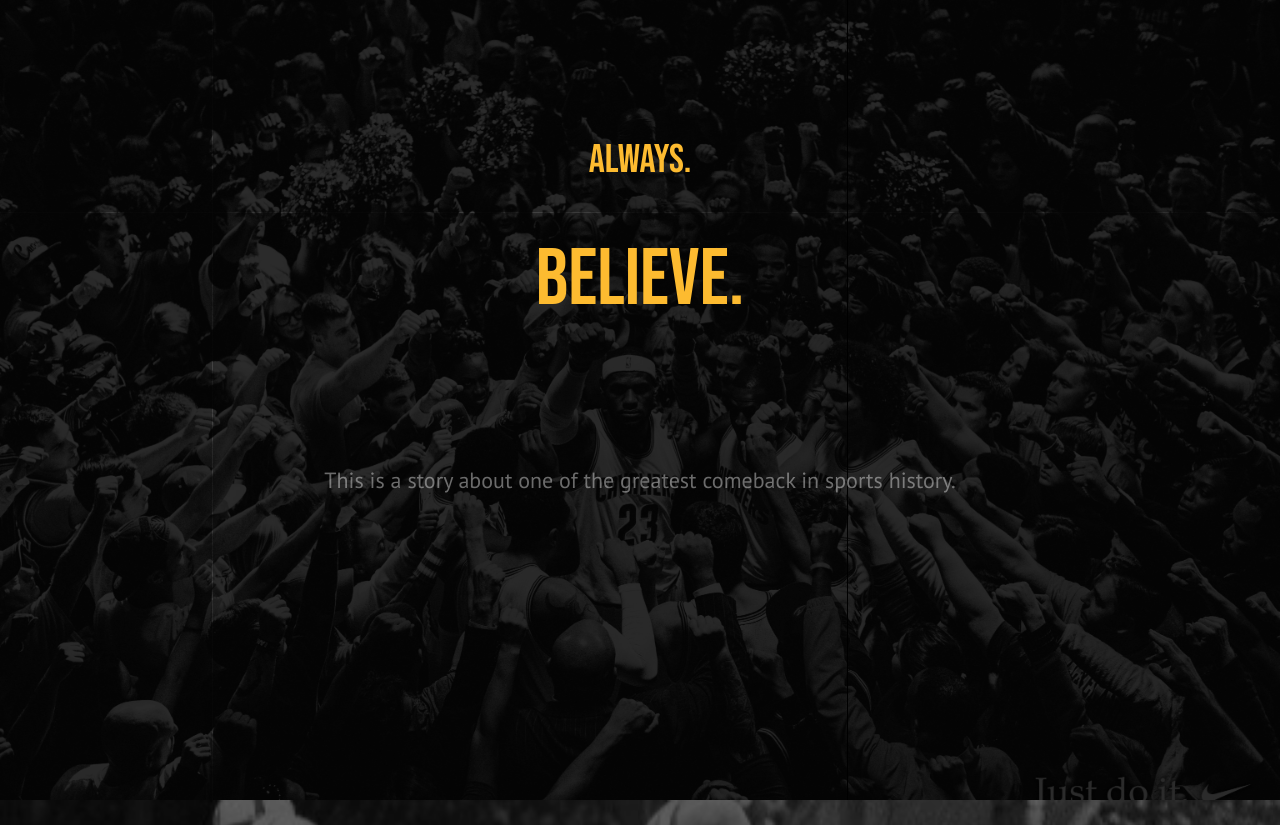
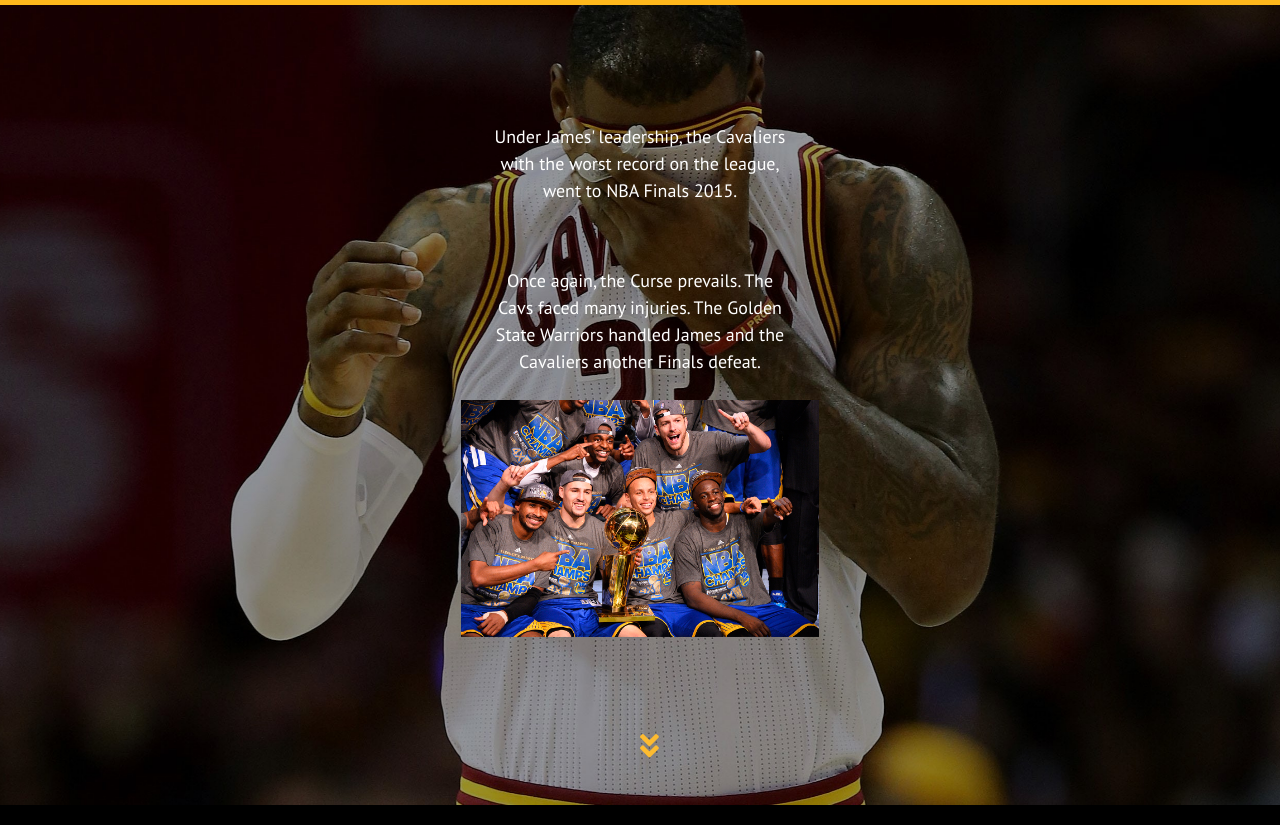
Before and after one commit to elch93/tgc-proj1-believeland, a plain HTML site: page index.html in a window 1280 px wide. Shown: the top 825 px of the page. Drawn offline with nearby package versions, Linux system fonts and the light colour scheme.

Commit message:
chapt3 added

```diff
--- a/index.html
+++ b/index.html
@@ -32,27 +32,27 @@
 
              -->
             <!-- welcome message -->
-            <div class="col-12 p-0 m-0 " id="welcome">
+            <!-- <div class="col-12 p-0 m-0 " id="welcome">
                 <div class="row p-0 justify-content-center opening" >
                     <img src="images/chuddle-dark.jpg" alt="team-huddle">
                     <h1 class="para1">ALWAYS.</h1><h1 class="para2">BELIEVE.</h1>
                     <p>This is a story about one of the greatest comeback in sports history.</p>
                     <a href="#chapt0"><i class="fa fa-angle-double-down" aria-hidden="true"></i></a>
                 </div>
-            </div>
+            </div>  -->
 
             <!-- prologue -->
-            <div class="col-12 p-0 m-0 d-flex justify-content-center" id="chapt0">
+            <!-- <div class="col-12 p-0 m-0 d-flex justify-content-center" id="chapt0">
                 <img src="images/browns.jpg" alt="1964-browns"/>
                 <p class="fadeIn1" id="c01">On 27 December 1964, the Cleveland Browns defeated the Baltimore Colts to win the National Football League Championship.</p>
                 <p class="fadeIn2" id="c02">From that day on, the city of Cleveland would not see another major sports championship</p>
                 <h1 class="fadeIn3" id="c03">for over 50 years.</h1>
                 <a href="#chapt1"><i class="fa fa-angle-double-down" aria-hidden="true"></i></a>
-            </div>
+            </div>  -->
 
             <!-- Kid from Akron  -->
 
-            <div class="col-12 p-0 m-0" id="chapt1">
+            <!-- <div class="col-12 p-0 m-0" id="chapt1">
                 <div class="row justify-content-center">
                     <div class="col-12 p-0">
                         <div class="d-flex flex-row justify-content-center">
@@ -83,14 +83,14 @@
                     </div>
                 </div>
                 <a href="#chapt2"><i class="fa fa-angle-double-down" aria-hidden="true"></i></a>
-            </div>
+            </div> -->
 
 
 
 
 
             <!-- To South Beach -->
-            <div class="col-12 p-0 m-0" id="chapt2">
+            <!-- <div class="col-12 p-0 m-0" id="chapt2">
                 <div class="row d-flex flex-wrap flex-row justify-items-center p-2">
                     <div class="col-12 fadeIn3" id="villain"><img src="images/chapt2/masked-bron.png" alt="villain"><h1>VILLAIN</h1></div>
                     <div class="col-12 p-2 m-2 fadeIn1" id="c21"><p>“I thought he was, <br>
@@ -124,16 +124,21 @@
                     </div>
                 </div>
                 <a href="#chapt3"><i class="fa fa-angle-double-down" aria-hidden="true"></i></a>
-            </div>
+            </div> -->
 
             <!-- 2015 loss and 3-1 -->
             <div class="col-12 p-0 m-0 gbor" id="chapt3">
-
-
-
-
-
-
+                <div class="row p-0 m-0 justify-content-center" >
+                    <img id="frus" class="fadeIn0" src="images/chapt3/bron3.jpg" alt="finals15sad">
+                    <p id="p31">Under James' leadership, the Cavaliers with the worst
+                        record on the league, went to NBA Finals 2015.</p>
+                    <p id="p32">Once again, the Curse prevails. The Cavs faced
+                        many injuries. The Golden State Warriors
+                        handled James and the Cavaliers another Finals defeat.
+                    </p>
+                    <img id="won15" class="fadeIn0" src="images/chapt3/warriorsvictory.jpg" alt="finals15happy">
+                    <a href="#chapt3b"><i class="fa fa-angle-double-down" aria-hidden="true"></i></a>
+                </div>
             </div>
 
 
--- a/mycustomstyles.css
+++ b/mycustomstyles.css
@@ -39,9 +39,8 @@
 
 
 #draftday:hover #pickquote, #draftday:hover #c11, #draftday:hover #c12, #draftday:hover #c13,
-#draftday:hover img, #chapt2:hover #c21, #chapt2:hover #c22, #chapt2:hover #villain, #chapt3:hover #c31,
-#chapt3:hover #c32, #chapt3:hover #c33, #chapt3:hover img
-{
+#draftday:hover img, #chapt2:hover #c21, #chapt2:hover #c22, #chapt2:hover #villain
+    {
     display: block;
 }
 
--- a/styles.css
+++ b/styles.css
@@ -367,9 +367,47 @@ h1 {
 /* -------------------------------chapt3 css --------------------------------*/
 #chapt3 {
     height: 100vh;
+    position: relative;
+    text-align: center;
 }
 
+#chapt3 h1 {
+    color: white;
+}
 
+#chapt3 #frus {
+    object-fit: cover;
+    height: 100vh;
+    width: 100vw;
+}
+
+#chapt3 #p31 {
+    top: 20%;
+    left: 50%;
+    position: absolute;
+    transform: translateX(-50%) translateY(-50%);
+    font-size: 18px;
+    font-family: 'PT Sans' ;
+    width:300px;
+}
+
+#chapt3 #p32 {
+    top: 40%;
+    left: 50%;
+    position: absolute;
+    transform: translateX(-50%) translateY(-50%);
+    font-size: 18px;
+    font-family: 'PT Sans' ;
+    width:300px;
+}
+
+#chapt3 #won15 {
+    position: absolute;
+    max-width: 80%;
+    max-height: 30%;
+    top:50%;
+
+}
 
 
 
```
Also changed, not shown: images/chapt3/bron3.jpg (added), images/chapt3/hug.jpg (deleted), images/chapt3/miamichamp2.jpg (deleted), images/chapt3/warriorsvictory.jpg (added), 1 other file.
